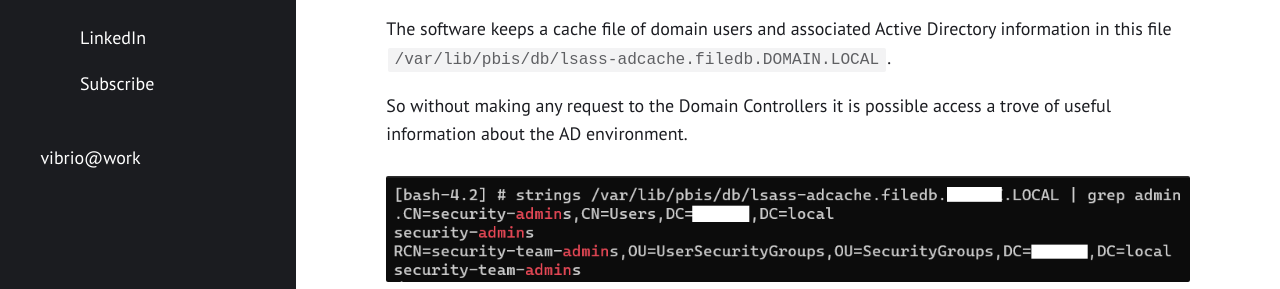
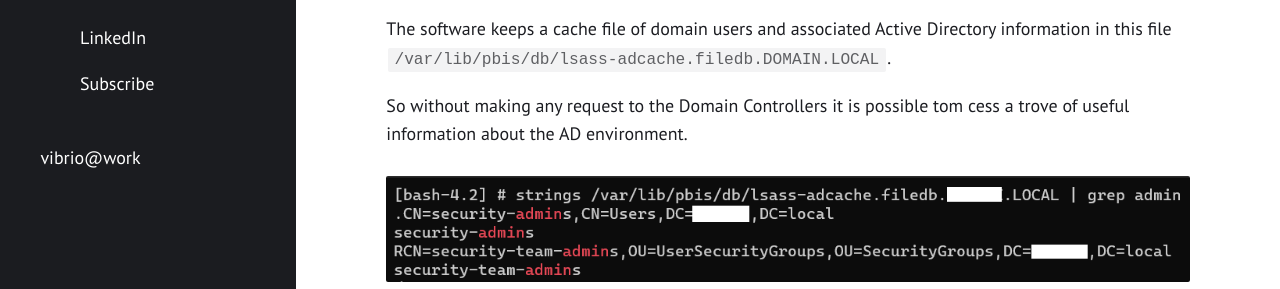
Before and after one commit to ricardojba/ricardojba.github.io, a Jekyll site: the page built from _posts/2023-03-15-BeyondTrust-AD-Bridge-Open-Post-Exploitation.md, in a window 1280 px wide and 900 px high, scrolled down 401 px. Shown: the part 166-455 px from the top of the window. Built offline with Jekyll 4.4.1, drawn with Linux system fonts in a browser that asks for light colours.

Commit message:
Update 2023-03-15-BeyondTrust-AD-Bridge-Open-Post-Exploitation.md

```diff
--- a/_posts/2023-03-15-BeyondTrust-AD-Bridge-Open-Post-Exploitation.md
+++ b/_posts/2023-03-15-BeyondTrust-AD-Bridge-Open-Post-Exploitation.md
@@ -19,7 +19,7 @@ AD Bridge Open installs and uses several binaries that are very useful for enume
 
 The software keeps a cache file of domain users and associated Active Directory information in this file `/var/lib/pbis/db/lsass-adcache.filedb.DOMAIN.LOCAL`.
 
-So without making any request to the Domain Controllers it is possible access a trove of useful information about the AD environment.
+So without making any request to the Domain Controllers it is possible tom cess a trove of useful information about the AD environment.
 
 <p align="center">
   <img src="/assets/posts/2023-03-15-BeyondTrust-AD-Bridge-Open-Post-Exploitation/z_pbis-1.png">
```
